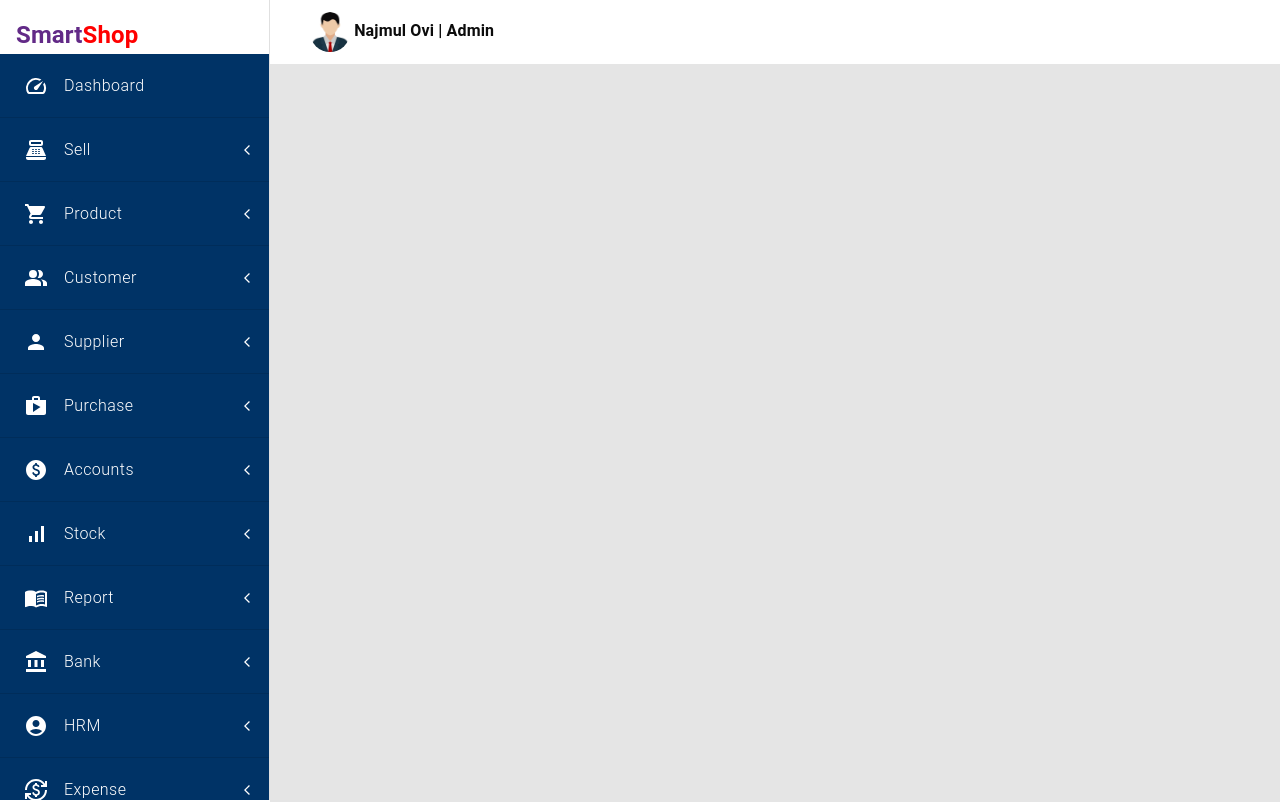
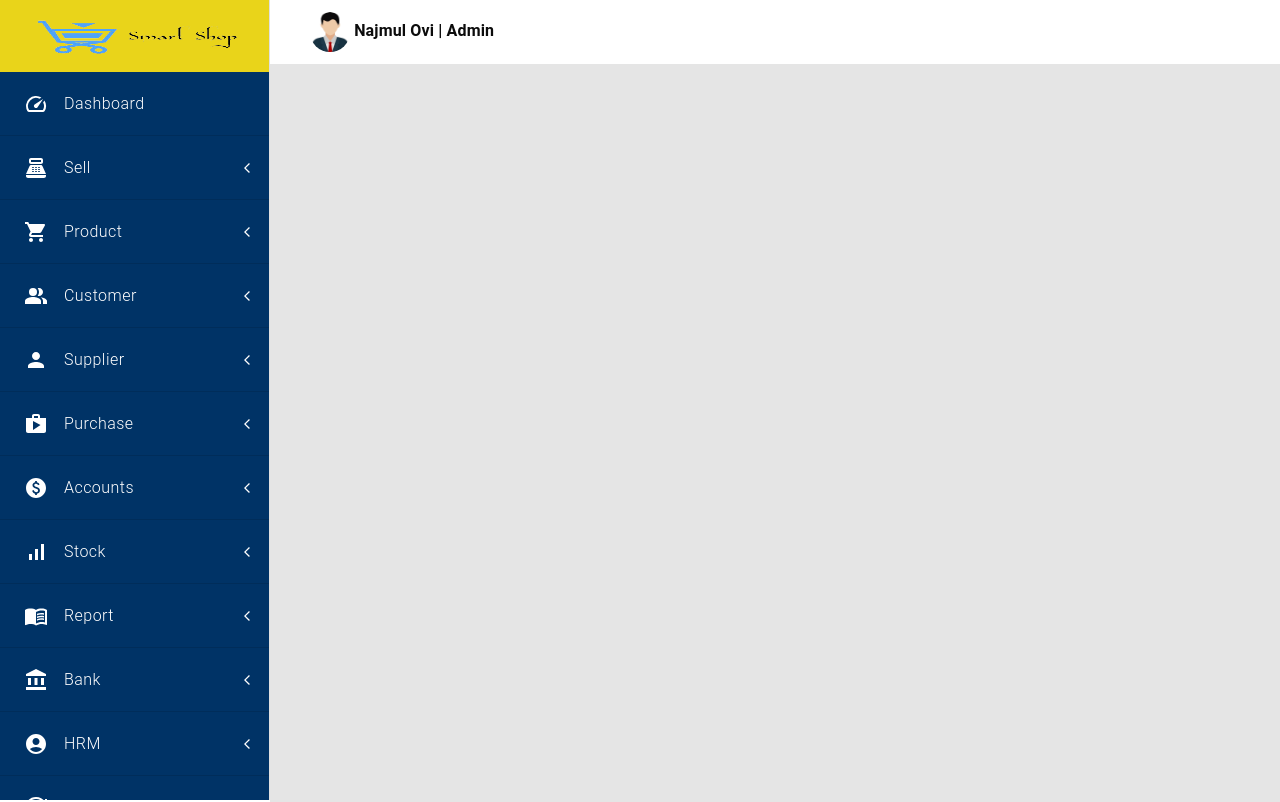
Before and after one commit to imRHB/smart-shop-client, a React (Create React App) app: page /dashboard in a window 1280 px wide. Shown: the top 802 px of the page. Built offline with nearby package versions, Linux system fonts and the light colour scheme.

Commit message:
dashboard logo design update by najmul

```diff
--- a/src/pages/Dashboard/DashboardHome/DashboardHome.js
+++ b/src/pages/Dashboard/DashboardHome/DashboardHome.js
@@ -12,6 +12,7 @@ import { NavLink } from "react-router-dom";
 import defaultUser from "../../../assets/images/user.png";
 import SidebarNavigation from "../SidebarNavigation/SidebarNavigation";
 import NestedRoutes from "../NestedRoutes/NestedRoutes";
+import logo from "../../../assets/images/logo.png";
 
 const drawerWidth = 270;
 
@@ -48,22 +49,24 @@ const DashboardHome = (props) => {
   //   }
 
   const drawer = (
-    <div>
-      <NavLink to="/" style={{ cursor: "pointer", textDecoration: "none" }}>
+    <div style={{ background: "#E9D41A" }}>
+      <NavLink
+        to="/dashboard"
+        style={{ cursor: "pointer", textDecoration: "none" }}
+      >
         <Typography
           variant="h6"
           component="div"
-          sx={{ flexGrow: 1, mt: 2, ml: 2 }}
+          sx={{ flexGrow: 1, my: 2, textAlign: "center" }}
         >
-          <span
+          <img
             style={{
-              color: "#622A87",
-              fontWeight: "bold",
-              fontSize: "24px",
+              width: "80%",
+              height: "40px",
             }}
-          >
-            Smart<span style={{ color: "red" }}>Shop</span>
-          </span>
+            src={logo}
+            alt=""
+          />
         </Typography>
       </NavLink>
       {/* <Toolbar /> */}
```
